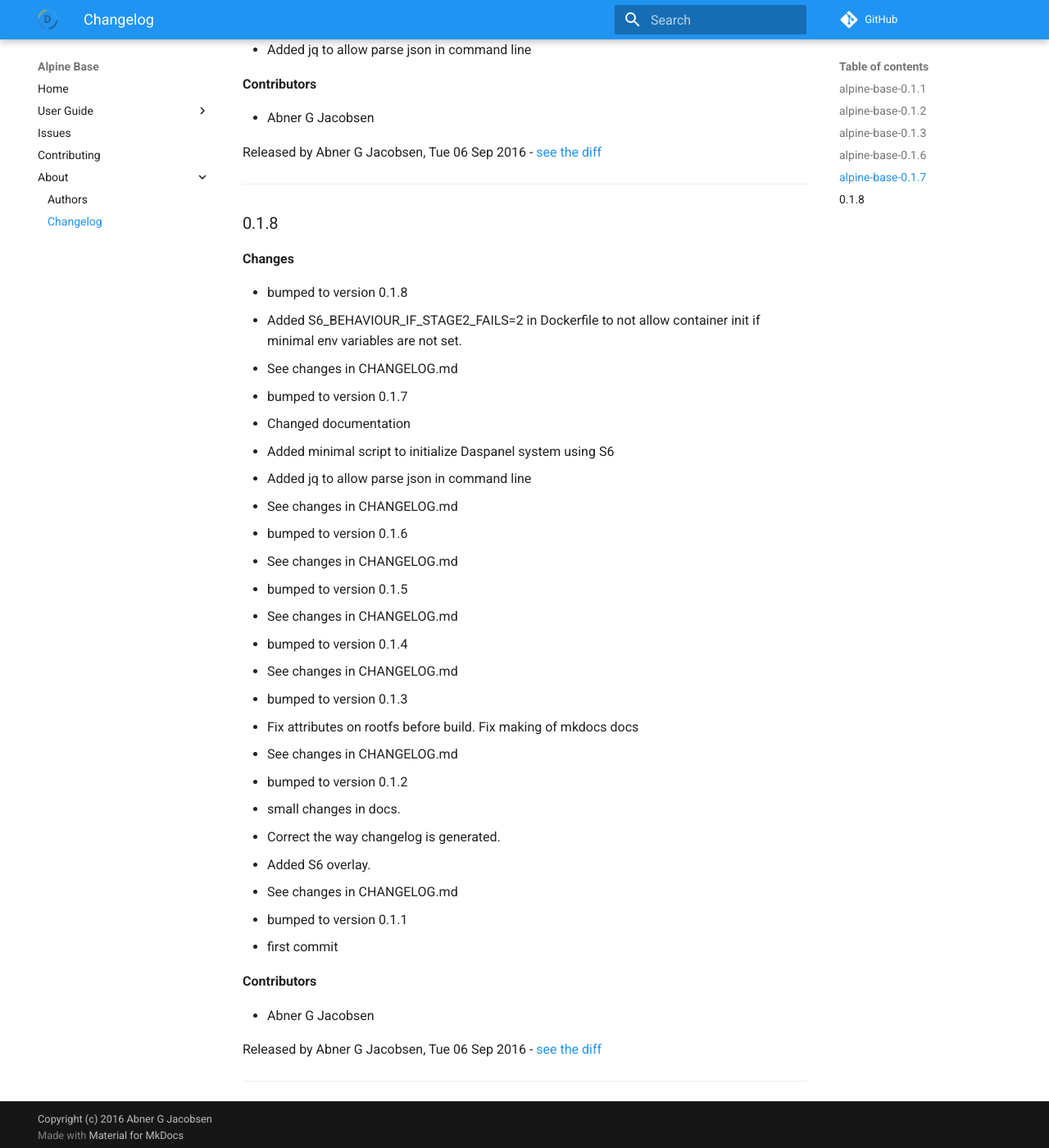
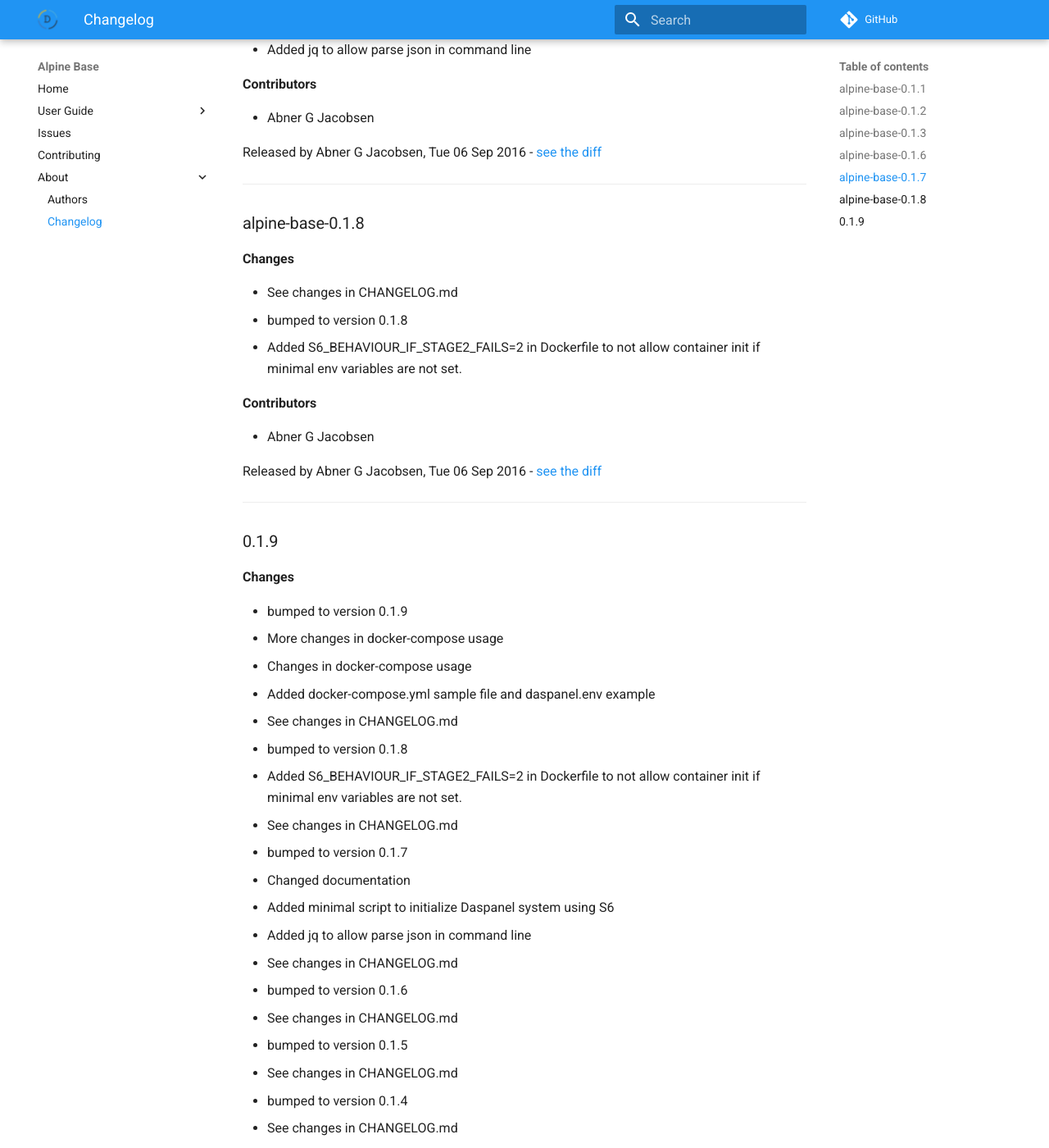
Before and after one commit to SIXwishlist/alpine-base, an MkDocs documentation site: the page built from docs/changelog.md, in a window 1280 px wide and 1400 px high, scrolled down 1974 px. Shown: the whole window at 82% size. Built offline with MkDocs 1.6.1 and Material for MkDocs 9.7.7, drawn with Linux system fonts in a browser that asks for light colours; comment, search, counter and statistics services are not loaded; old or Windows-style settings are respelled for this version of MkDocs.

Commit message:
See changes in CHANGELOG.md

```diff
--- a/docs/changelog.md
+++ b/docs/changelog.md
@@ -82,9 +82,29 @@
 [see the diff](https://github.com/admindaspanel/alpine-base/compare/...#diff)
 ______________
 
-### 0.1.8
+### alpine-base-0.1.8
 __Changes__
 
+- See changes in CHANGELOG.md
+- bumped to version 0.1.8
+- Added S6_BEHAVIOUR_IF_STAGE2_FAILS=2 in Dockerfile to not allow container init if minimal env variables are not set.
+
+__Contributors__
+
+- Abner G Jacobsen
+
+Released by Abner G Jacobsen, Tue 06 Sep 2016 -
+[see the diff](https://github.com/admindaspanel/alpine-base/compare/...#diff)
+______________
+
+### 0.1.9
+__Changes__
+
+- bumped to version 0.1.9
+- More changes in docker-compose usage
+- Changes in docker-compose usage
+- Added docker-compose.yml sample file and daspanel.env example
+- See changes in CHANGELOG.md
 - bumped to version 0.1.8
 - Added S6_BEHAVIOUR_IF_STAGE2_FAILS=2 in Dockerfile to not allow container init if minimal env variables are not set.
 - See changes in CHANGELOG.md
@@ -115,5 +135,5 @@
 - Abner G Jacobsen
 
 Released by Abner G Jacobsen, Tue 06 Sep 2016 -
-[see the diff](https://github.com/admindaspanel/alpine-base/compare/e794b6646b6fd8f677c0a36af19d72e14f6311cc...0.1.8#diff)
+[see the diff](https://github.com/admindaspanel/alpine-base/compare/e794b6646b6fd8f677c0a36af19d72e14f6311cc...0.1.9#diff)
 ______________
```
Also changed, not shown: CHANGELOG.md (+22 -2 lines).
